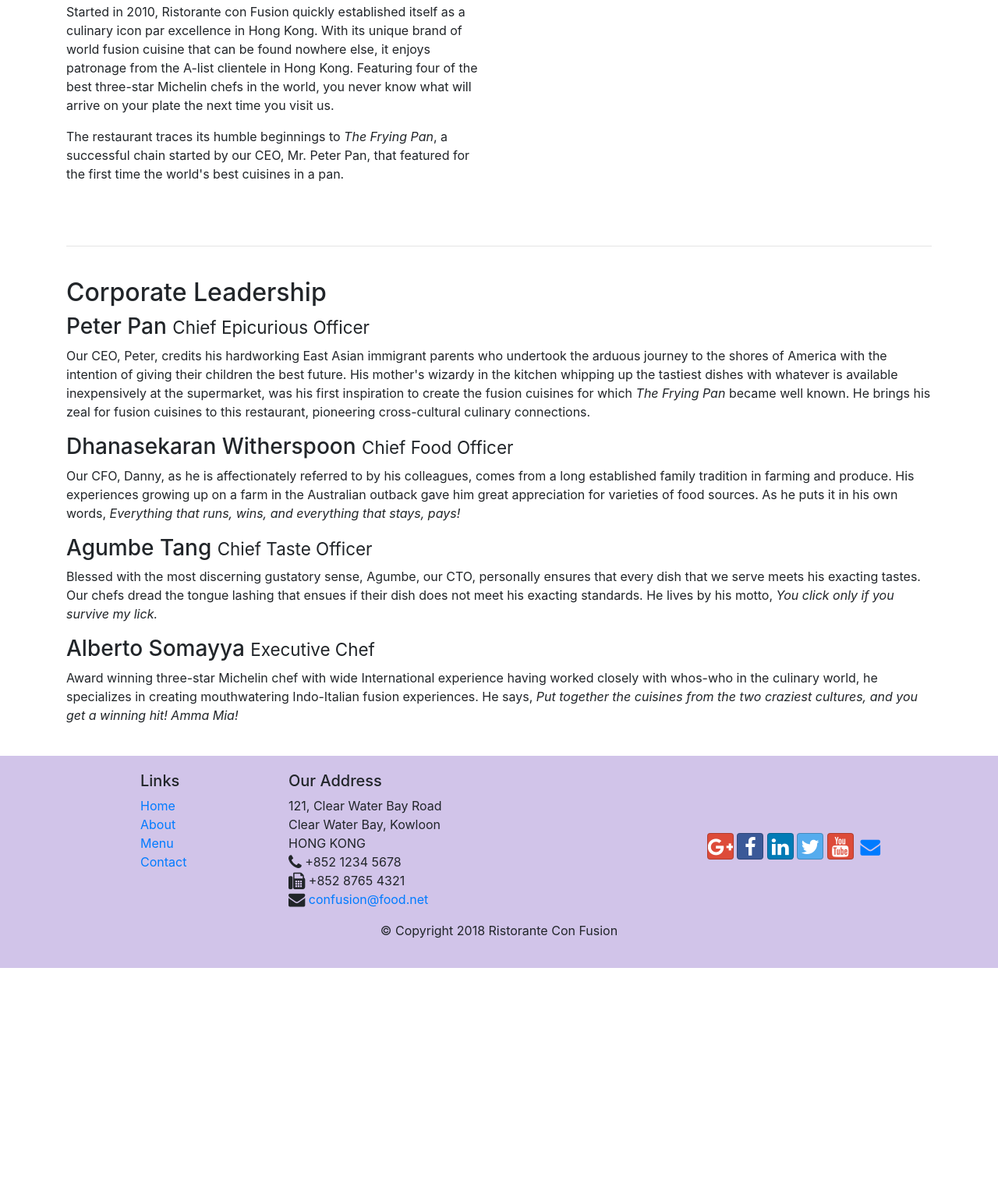
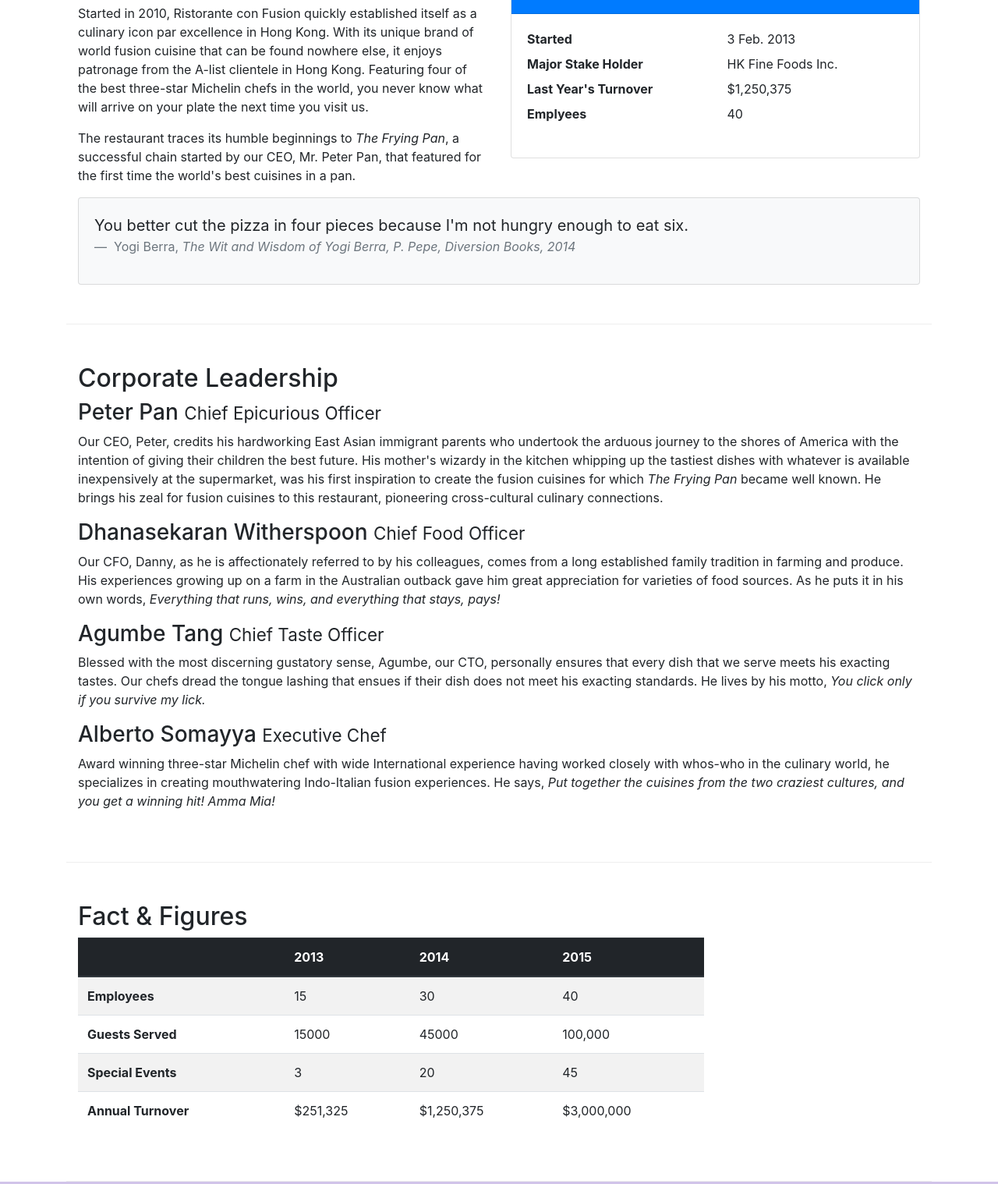
Before and after one commit to shailabhsm/conFusion, a website: page aboutus.html in a window 1280 px wide. Shown: the part 532-2050 px from the top of the page at 78% size. Before the commit the page ends 1773 px from the top, so only its background shows below. Drawn offline with nearby package versions, Linux system fonts and the light colour scheme.

Commit message:
Table and Cards

```diff
--- a/aboutus.html
+++ b/aboutus.html
@@ -58,19 +58,51 @@
             </div>
         </div>
 
-        <div class="row py-5">
+        <div class="row row-content">
             <div class="col-12 col-sm-6">
                 <h2>Our History</h2>
                 <p>Started in 2010, Ristorante con Fusion quickly established itself as a culinary icon par excellence in Hong Kong. With its unique brand of world fusion cuisine that can be found nowhere else, it enjoys patronage from the A-list clientele in Hong Kong.  Featuring four of the best three-star Michelin chefs in the world, you never know what will arrive on your plate the next time you visit us.</p>
                 <p>The restaurant traces its humble beginnings to <em>The Frying Pan</em>, a successful chain started by our CEO, Mr. Peter Pan, that featured for the first time the world's best cuisines in a pan.</p>
             </div>
             <div class="col-12 col-sm">
+                <div class="card">
+                    <h3 class="card-header bg-primary text-white">
+                        Facts At a Glance
+                    </h3>
+                    <div class="card-body">
+                        <dl class="row">
+                            <dt class="col-6">Started</dt>
+                            <dd class="col-6">3 Feb. 2013</dd>
+                            <dt class="col-6">Major Stake Holder</dt>
+                            <dd class="col-6">HK Fine Foods Inc.</dd>
+                            <dt class="col-6">Last Year's Turnover</dt>
+                            <dd class="col-6">$1,250,375</dd>
+                            <dt class="col-6">Emplyees</dt>
+                            <dd class="col-6">40</dd>
+                        </dl>
+                    </div>
+                </div>
+            </div>
+            <div class="col-12">
+                <div class="card card-body bg-light">
+                    <blockquote class="blockquote">
+                        <p class="mb-0">
+                            You better cut the pizza in four pieces
+                            because I'm not hungry enough to eat six.
+                        </p>
+                        <footer class="blockquote-footer">
+                            Yogi Berra,
+                            <cite title="Source Title">
+                                The Wit and Wisdom of Yogi Berra, P. Pepe,
+                                Diversion Books, 2014
+                            </cite>
+                        </footer>
+                    </blockquote>
+                </div>
             </div>
         </div>
 
-        <hr>
-
-        <div class="row py-4">
+        <div class="row row-content">
             <div class="col-12">
                 <h2>Corporate Leadership</h2>
                 <h3>Peter Pan <small>Chief Epicurious Officer</small></h3>
@@ -82,6 +114,53 @@
                 <h3>Alberto Somayya <small>Executive Chef</small></h3>
                 <p class="d-none d-sm-block">Award winning three-star Michelin chef with wide International experience having worked closely with whos-who in the culinary world, he specializes in creating mouthwatering Indo-Italian fusion experiences. He says, <em>Put together the cuisines from the two craziest cultures, and you get a winning hit! Amma Mia!</em></p>
             </div>
+       </div>
+
+       <div class="row row-content">
+        <div class="col-12 col-sm-9">
+            <h2>Fact & Figures</h2>
+            <div class="table-responsive">
+                <table class="table table-striped">
+                    <thead class="thead-dark">
+                        <tr>
+                            <th>&nbsp;</th>
+                            <th>2013</th>
+                            <th>2014</th>
+                            <th>2015</th>
+                        </tr>
+                    </thead>
+                    <tbody>
+                        <tr>
+                            <th>Employees</th>
+                            <td>15</td>
+                            <td>30</td>
+                            <td>40</td>
+                        </tr>
+                        <tr>
+                            <th>Guests Served</th>
+                            <td>15000</td>
+                            <td>45000</td>
+                            <td>100,000</td>
+                        </tr>
+                        <tr>
+                            <th>Special Events</th>
+                            <td>3</td>
+                            <td>20</td>
+                            <td>45</td>
+                        </tr>
+                        <tr>
+                            <th>Annual Turnover</th>
+                            <td>$251,325</td>
+                            <td>$1,250,375</td>
+                            <td>$3,000,000</td>
+                        </tr>
+                    </tbody>
+                </table>
+            </div>
+        </div>
+        <div class="col-12 col-sm-3">
+
+        </div>
        </div>
 
     </div>
```
